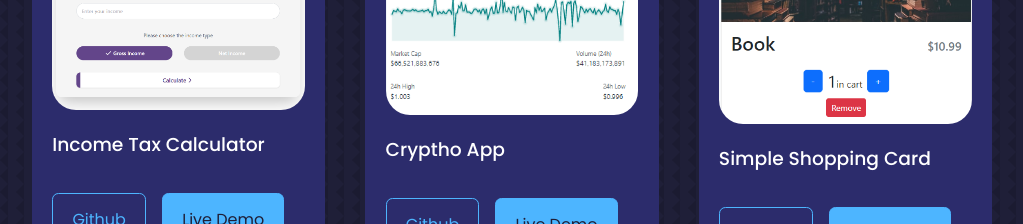
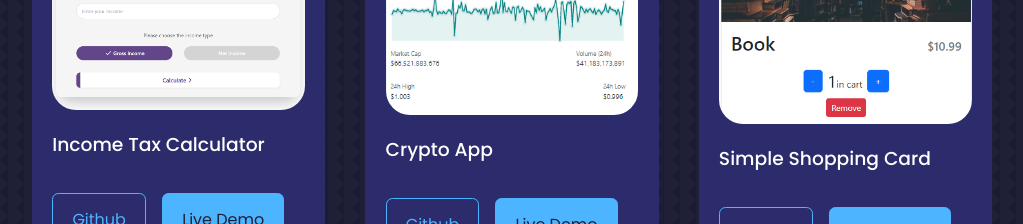
Before and after one commit to ervinkacar1991/my_portfolio-cite, a React (Create React App) app: page / in a window 1280 px wide. Shown: the part 3080-3304 px from the top of the page, without its empty margins (128-1151 px from the left). Built offline with nearby package versions, Linux system fonts and the light colour scheme.

Commit message:
small changes

```diff
--- a/src/Components/portfolio/Portfolio.jsx
+++ b/src/Components/portfolio/Portfolio.jsx
@@ -39,7 +39,7 @@ const data = [
   {
     id: 5,
     image: IMG5,
-    title: "Cryptho App ",
+    title: "Crypto App ",
     github: "https://github.com",
     demo: "https://my-crypt0-app.netlify.app/",
   },
```
